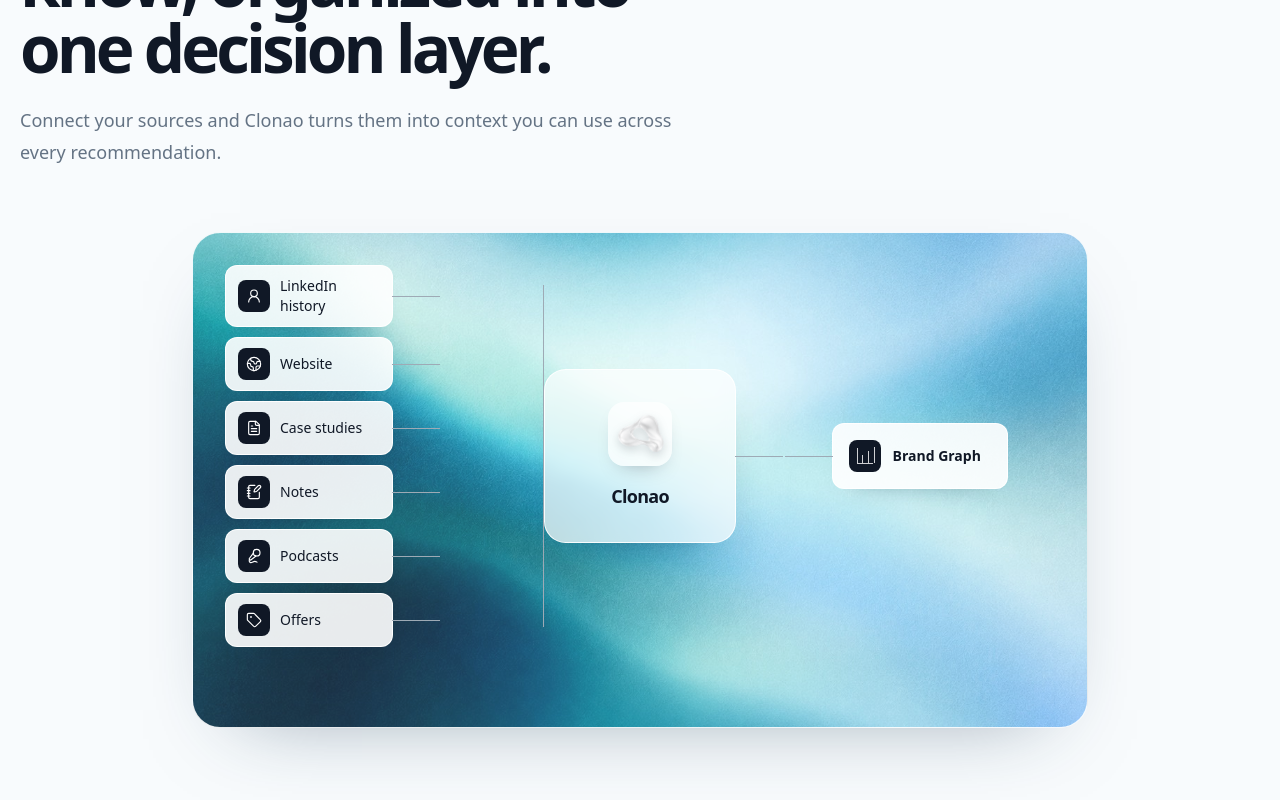
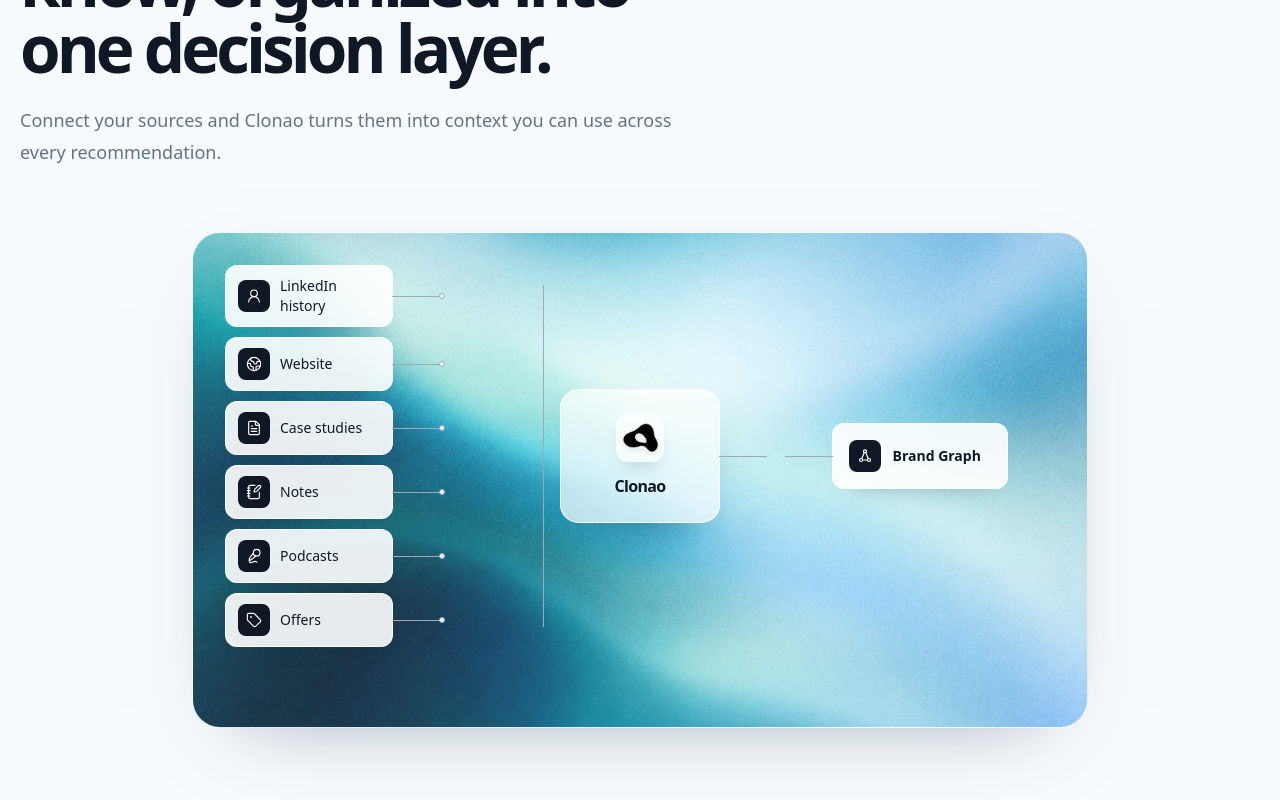
Before and after one commit to veokleo-create07/linkeldn.tool.100k, a Next.js app: page / in a window 1280 px wide. Shown: the part 4004-4804 px from the top of the page. Built offline with nearby package versions, Linux system fonts and the light colour scheme.

Commit message:
refine: clean brand graph connectors and mark

```diff
--- a/src/components/marketing/knowledge-sources-section.tsx
+++ b/src/components/marketing/knowledge-sources-section.tsx
@@ -49,20 +49,21 @@
                 <Icon className="size-3.5 sm:size-4" strokeWidth={1.7} />
               </span>
               <span className="min-w-0 flex-1 text-[0.68rem] font-medium leading-[1.15] text-[#101826] sm:text-sm sm:leading-5">{label}</span>
+              <span className="absolute right-[-1.05rem] top-1/2 size-1.5 -translate-y-1/2 rounded-full border border-[#9eaab5] bg-[#eef3f7] sm:right-[-2.8rem] lg:right-[-3.3rem]" aria-hidden="true" />
             </div>
           ))}
         </div>
 
-        <div className="relative col-start-3 mx-auto flex w-full max-w-[6.25rem] flex-col items-center rounded-xl border border-white/90 bg-white/70 px-2 py-5 text-center shadow-[0_24px_46px_-30px_rgba(17,39,58,0.55)] backdrop-blur-sm after:absolute after:right-[-0.75rem] after:top-1/2 after:h-px after:w-[0.75rem] after:bg-[#9eaab5] sm:max-w-[10rem] sm:rounded-[1.35rem] sm:px-5 sm:py-7 sm:after:right-[-2.5rem] sm:after:w-[2.5rem] lg:max-w-[12rem] lg:px-6 lg:py-8 lg:after:right-[-3rem] lg:after:w-[3rem]">
-          <div className="flex size-10 items-center justify-center rounded-xl bg-white/70 p-1.5 shadow-[0_10px_20px_-12px_rgba(16,24,38,0.35)] sm:size-16 sm:rounded-2xl sm:p-2">
-            <Image src="/clonao-logo.png" alt="Clonao" width={64} height={64} className="size-full object-contain drop-shadow-[0_4px_5px_rgba(56,68,82,0.2)]" />
+        <div className="relative col-start-3 mx-auto flex w-full max-w-[5.5rem] flex-col items-center rounded-lg border border-white/90 bg-white/70 px-1.5 py-4 text-center shadow-[0_24px_46px_-30px_rgba(17,39,58,0.55)] backdrop-blur-sm after:absolute after:right-[-0.75rem] after:top-1/2 after:h-px after:w-[0.75rem] after:bg-[#9eaab5] sm:max-w-[8.5rem] sm:rounded-xl sm:px-4 sm:py-6 sm:after:right-[-2.5rem] sm:after:w-[2.5rem] lg:max-w-[10rem] lg:rounded-[1.15rem] lg:px-5 lg:py-6 lg:after:right-[-3rem] lg:after:w-[3rem]">
+          <div className="flex size-8 items-center justify-center rounded-lg bg-white/70 p-1 shadow-[0_10px_20px_-12px_rgba(16,24,38,0.35)] sm:size-12 sm:rounded-xl sm:p-1.5">
+            <Image src="/clonao-logo.png" alt="Clonao" width={48} height={48} className="size-full object-contain brightness-0 drop-shadow-[0_2px_3px_rgba(56,68,82,0.15)]" />
           </div>
-          <p className="mt-2 text-sm font-semibold tracking-[-0.04em] text-[#101826] sm:mt-4 sm:text-lg">Clonao</p>
+          <p className="mt-1.5 text-xs font-semibold tracking-[-0.04em] text-[#101826] sm:mt-3 sm:text-base">Clonao</p>
         </div>
 
         <div className="relative col-start-5 mx-auto flex w-full max-w-[7rem] items-center gap-2 rounded-lg border border-white/95 bg-white/90 px-2 py-3 shadow-[0_12px_26px_-22px_rgba(17,39,58,0.55)] before:absolute before:left-[-0.75rem] before:top-1/2 before:h-px before:w-[0.75rem] before:bg-[#9eaab5] sm:max-w-[11rem] sm:gap-3 sm:rounded-xl sm:px-4 sm:py-4 sm:before:left-[-2.5rem] sm:before:w-[2.5rem] lg:before:left-[-3rem] lg:before:w-[3rem]">
           <span className="flex size-6 shrink-0 items-center justify-center rounded-md bg-[#101826] text-white sm:size-8 sm:rounded-lg" aria-hidden="true">
-            <span className="relative block size-3.5 border-b border-l border-white/80 sm:size-4"><span className="absolute bottom-0 left-1 h-2 w-px bg-white/80" /><span className="absolute bottom-0 left-2.5 h-3 w-px bg-white/80" /><span className="absolute bottom-0 left-4 h-4 w-px bg-white/80" /></span>
+            <svg viewBox="0 0 24 24" className="size-3.5 sm:size-4" fill="none" stroke="currentColor" strokeWidth="1.8" strokeLinecap="round" strokeLinejoin="round"><circle cx="12" cy="5" r="2.25" /><circle cx="6" cy="18" r="2.25" /><circle cx="18" cy="18" r="2.25" /><path d="m10.8 6.8-3.5 8.9M13.2 6.8l3.5 8.9M8.2 18h7.6" /></svg>
           </span>
           <span className="text-[0.68rem] font-semibold leading-tight text-[#101826] sm:text-sm">Brand Graph</span>
         </div>
```
